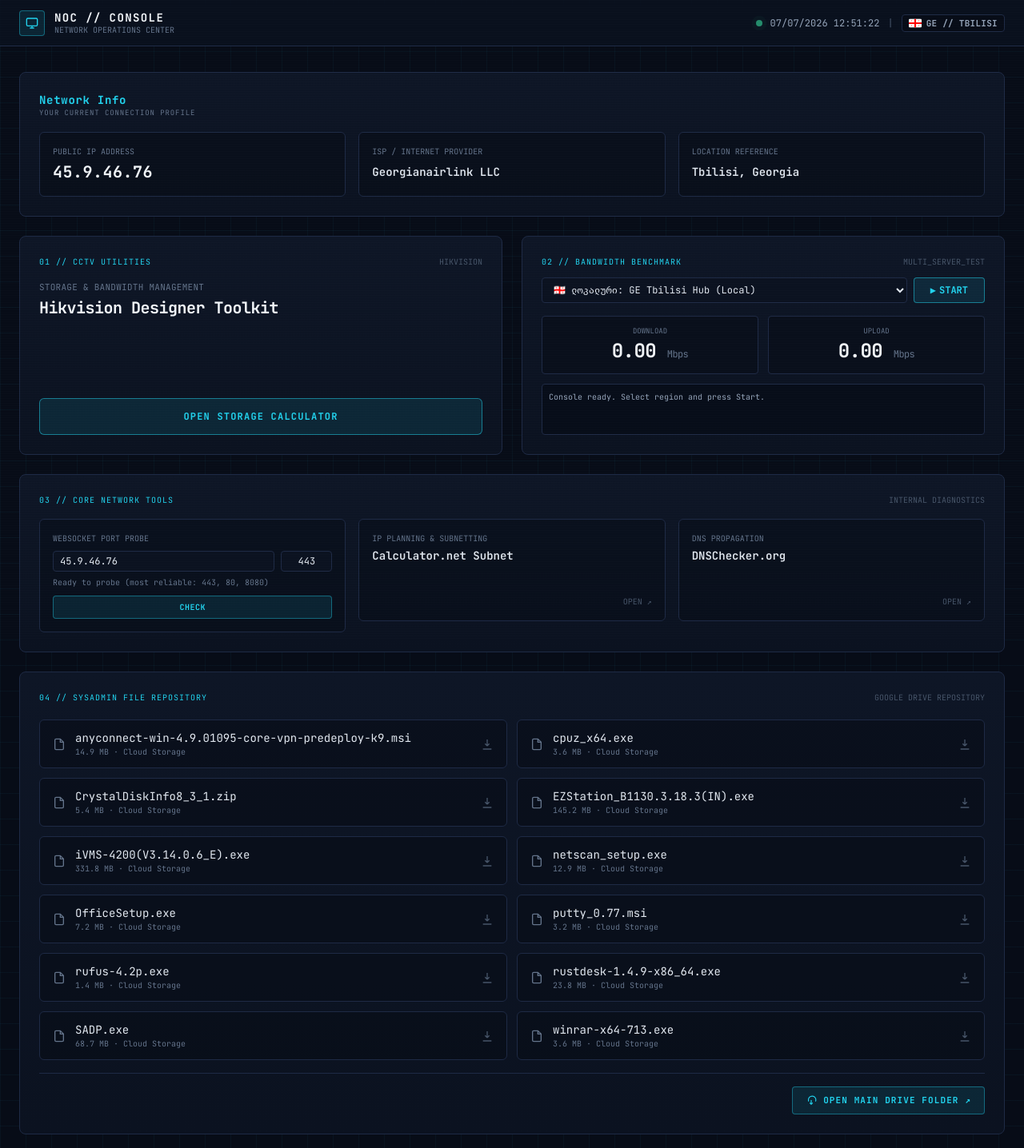
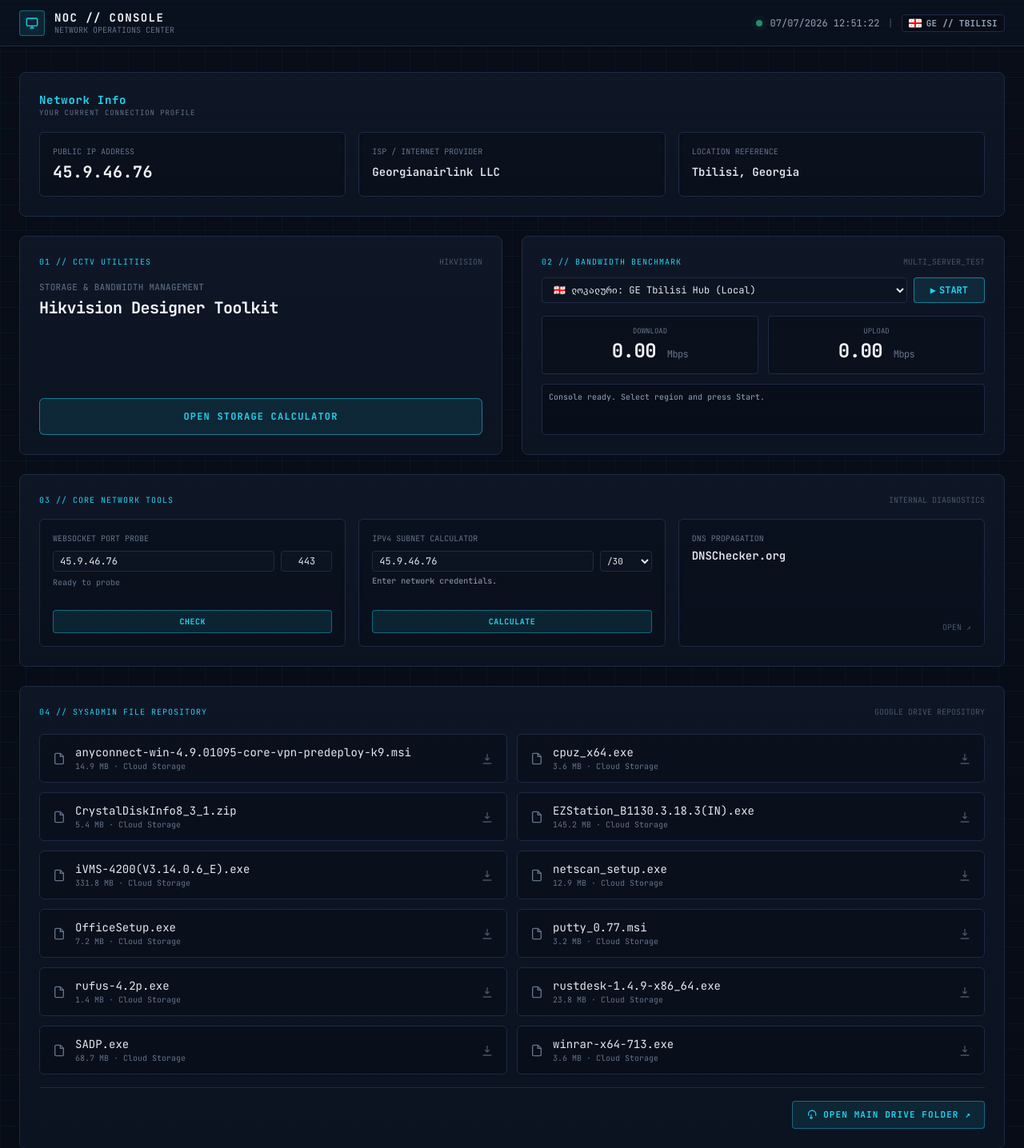
Before and after one commit to giorgikukulava12345-bit/sysadmin-dashboard, a Flask app: page / in a window 1280 px wide. Shown: the top 1436 px of the page at 80% size. Run offline with Flask 3, Linux system fonts and the light colour scheme; some libraries are stand-ins or nearby versions.

Commit message:
Update index.html

```diff
--- a/templates/index.html
+++ b/templates/index.html
@@ -154,7 +154,7 @@
       </div>
     </section>
 
-    <!-- 02 // BANDWIDTH BENCHMARK (ინტეგრირებული ინტერაქტიული სპიდტესტი) -->
+    <!-- 02 // BANDWIDTH BENCHMARK -->
     <section class="panel rounded-lg p-6 relative overflow-hidden flex flex-col justify-between">
       <div>
         <div class="flex items-center justify-between mb-3">
@@ -162,7 +162,6 @@
           <span class="font-mono text-[10px] text-slate-600">MULTI_SERVER_TEST</span>
         </div>
 
-        <!-- სერვერის სელექტორი -->
         <div class="flex gap-2 mb-4">
           <select id="speed-server" class="bg-base-900 border border-base-border rounded px-2.5 py-1.5 text-xs font-mono text-slate-200 w-full focus:outline-none focus:border-cyan-glow/40">
             <option value="tbilisi">🇬🇪 ლოკალური: GE Tbilisi Hub (Local)</option>
@@ -176,7 +175,6 @@
           </button>
         </div>
 
-        <!-- შედეგების პანელები -->
         <div class="grid grid-cols-2 gap-3 mb-3">
           <div class="bg-base-950/60 border border-base-border p-3 rounded text-center">
             <span class="font-mono text-[9px] text-slate-500 uppercase block">Download</span>
@@ -188,7 +186,6 @@
           </div>
         </div>
 
-        <!-- ტექსტური ლოგერი კომპაქტურ ველში -->
         <div class="bg-base-950/80 border border-base-border p-2 rounded text-[10px] font-mono text-slate-400 h-16 overflow-y-auto leading-relaxed" id="speed-log">
           Console ready. Select region and press Start.
         </div>
@@ -196,7 +193,7 @@
     </section>
   </div>
 
-  <!-- 03 // CORE NETWORK TOOLS (ინტეგრირებული ლოკალური ვებსოკეტ ჩეკერით) -->
+  <!-- 03 // CORE NETWORK TOOLS (პორტ ჩეკერი + ახალი შიდა სუბნეტ კალკულატორი) -->
   <section class="panel rounded-lg p-6 relative overflow-hidden">
     <div class="flex items-center justify-between mb-4">
       <span class="font-mono text-[10px] text-cyan-glow tracking-widest">03 // CORE NETWORK TOOLS</span>
@@ -204,30 +201,54 @@
     </div>
 
     <div class="grid grid-cols-1 sm:grid-cols-3 gap-4">
-      <!-- ლოკალური ვებსოკეტ პორტ ჩეკერის ინტერფეისი -->
-      <div class="bg-base-950/50 border border-base-border p-4 rounded-md flex flex-col justify-between min-h-[128px]">
+      <!-- ლოკალური ვებსოკეტ პორტ ჩეკერი -->
+      <div class="bg-base-950/50 border border-base-border p-4 rounded-md flex flex-col justify-between min-h-[160px]">
         <div>
           <span class="font-mono text-[10px] text-slate-500 uppercase block mb-2">WebSocket Port Probe</span>
           <div class="flex gap-2 mb-1.5">
             <input id="ws-host" type="text" placeholder="example.com or IP" class="bg-base-900 border border-base-border rounded px-2 py-1 text-xs font-mono text-slate-200 w-full focus:outline-none focus:border-cyan-glow/40 placeholder-slate-600">
             <input id="ws-port" type="text" placeholder="443" value="443" class="bg-base-900 border border-base-border rounded px-2 py-1 text-xs font-mono text-slate-200 w-16 text-center focus:outline-none focus:border-cyan-glow/40 placeholder-slate-600">
           </div>
-          <div id="ws-result" class="font-mono text-[10px] text-slate-500 min-h-[16px] truncate">Ready to probe (most reliable: 443, 80, 8080)</div>
+          <div id="ws-result" class="font-mono text-[10px] text-slate-500 min-h-[16px] truncate">Ready to probe</div>
         </div>
         <button onclick="probePortWS()" id="ws-btn" class="w-full mt-2 bg-cyan-glow/10 hover:bg-cyan-glow/20 border border-cyan-glow/40 hover:border-cyan-glow text-cyan-glow font-mono text-[10px] font-bold uppercase tracking-wider py-1.5 rounded transition text-center">
           Check
         </button>
       </div>
 
-      <a href="https://www.calculator.net/ip-subnet-calculator.html" target="_blank" class="bg-base-950/50 hover:bg-base-800/60 border border-base-border hover:border-cyan-glow/50 p-4 rounded-md transition group flex flex-col justify-between h-32">
+      <!-- ახალი ჩაშენებული სუბნეტ კალკულატორი (ფერებში და სტილში) -->
+      <div class="bg-base-950/50 border border-base-border p-4 rounded-md flex flex-col justify-between min-h-[160px]">
         <div>
-          <span class="font-mono text-[10px] text-slate-500 uppercase block">IP Planning & Subnetting</span>
-          <span class="font-mono text-sm font-semibold text-slate-200 mt-1 block group-hover:text-cyan-glow transition">Calculator.net Subnet</span>
+          <span class="font-mono text-[10px] text-slate-500 uppercase block mb-2">IPv4 Subnet Calculator</span>
+          <div class="flex gap-2 mb-1.5">
+            <input id="sub-ip" type="text" placeholder="45.9.46.76" class="bg-base-900 border border-base-border rounded px-2 py-1 text-xs font-mono text-slate-200 w-full focus:outline-none focus:border-cyan-glow/40 placeholder-slate-600">
+            <select id="sub-mask" class="bg-base-900 border border-base-border rounded px-1 py-1 text-[11px] font-mono text-slate-200 w-20 focus:outline-none focus:border-cyan-glow/40">
+              <option value="32">/32</option>
+              <option value="31">/31</option>
+              <option value="30" selected>/30</option>
+              <option value="29">/29</option>
+              <option value="28">/28</option>
+              <option value="27">/27</option>
+              <option value="26">/26</option>
+              <option value="25">/26</option>
+              <option value="24">/24</option>
+              <option value="23">/23</option>
+              <option value="22">/22</option>
+              <option value="16">/16</option>
+              <option value="8">/8</option>
+            </select>
+          </div>
+          <div id="sub-result" class="font-mono text-[10px] text-slate-400 mt-1 space-y-0.5 overflow-y-auto max-h-[64px] leading-tight">
+            Enter network credentials.
+          </div>
         </div>
-        <span class="font-mono text-[10px] text-slate-600 text-right group-hover:text-cyan-glow/70 transition">OPEN ↗</span>
-      </a>
+        <button onclick="calculateSubnet()" class="w-full mt-2 bg-cyan-glow/10 hover:bg-cyan-glow/20 border border-cyan-glow/40 hover:border-cyan-glow text-cyan-glow font-mono text-[10px] font-bold uppercase tracking-wider py-1.5 rounded transition text-center">
+          Calculate
+        </button>
+      </div>
 
-      <a href="https://dnschecker.org/" target="_blank" class="bg-base-950/50 hover:bg-base-800/60 border border-base-border hover:border-cyan-glow/50 p-4 rounded-md transition group flex flex-col justify-between h-32">
+      <!-- DNS პანელი უცვლელია -->
+      <a href="https://dnschecker.org/" target="_blank" class="bg-base-950/50 hover:bg-base-800/60 border border-base-border hover:border-cyan-glow/50 p-4 rounded-md transition group flex flex-col justify-between min-h-[160px]">
         <div>
           <span class="font-mono text-[10px] text-slate-500 uppercase block">DNS Propagation</span>
           <span class="font-mono text-sm font-semibold text-slate-200 mt-1 block group-hover:text-cyan-glow transition">DNSChecker.org</span>
@@ -402,8 +423,9 @@
       const ipData = await response.json();
       document.getElementById('geo-ip-display').textContent = ipData.ip;
 
-      // ვსვამთ IP მისამართს ავტომატურად პორტ ჩეკერის ველშიც
+      // ვავსებთ მიმდინარე IP-ს ორივე ხელსაწყოს ველში
       document.getElementById('ws-host').value = ipData.ip;
+      document.getElementById('sub-ip').value = ipData.ip;
 
       const geoResponse = await fetch(`https://ipapi.co/${ipData.ip}/json/`);
       const geoData = await geoResponse.json();
@@ -424,9 +446,10 @@
     document.getElementById('geo-isp').textContent = 'Georgianairlink LLC';
     document.getElementById('geo-location').textContent = 'Tbilisi, Georgia';
     document.getElementById('ws-host').value = '45.9.46.76';
+    document.getElementById('sub-ip').value = '45.9.46.76';
   }
 
-  // ლოკალური ვებსოკეტ პორტ ჩეკერის ლოგიკა
+  // ლოკალური ვებსოკეტ პორტ ჩეკერი
   function probePortWS() {
     let host = document.getElementById('ws-host').value.trim();
     const port = document.getElementById('ws-port').value.trim();
@@ -482,7 +505,69 @@
     };
   }
 
-  // მრავალრეგიონალური სიჩქარის ტესტის ლოგიკა (Tbilisi-ს მხარდაჭერით)
+  // ახალი შიდა სუბნეტ კალკულატორი
+  function calculateSubnet() {
+    const ipStr = document.getElementById('sub-ip').value.trim();
+    const maskStr = document.getElementById('sub-mask').value;
+    const resultDiv = document.getElementById('sub-result');
+
+    const ipReg = /^([0-9]{1,3})\.([0-9]{1,3})\.([0-9]{1,3})\.([0-9]{1,3})$/;
+    if (!ipReg.test(ipStr)) {
+      resultDiv.innerHTML = "<span class='text-rose-400'>⚠️ Invalid IP Address format.</span>";
+      return;
+    }
+
+    const parts = ipStr.split('.').map(Number);
+    if (parts.some(p => p > 255)) {
+      resultDiv.innerHTML = "<span class='text-rose-400'>⚠️ Octet value cannot exceed 255.</span>";
+      return;
+    }
+
+    const prefix = parseInt(maskStr, 10);
+
+    // 32-ბიტიანი ბინარული მასივის აწყობა
+    let ipNum = (parts[0] << 24) >>> 0;
+    ipNum += (parts[1] << 16) >>> 0;
+    ipNum += (parts[2] << 8) >>> 0;
+    ipNum += parts[3] >>> 0;
+
+    let maskNum = 0;
+    if (prefix > 0) {
+      maskNum = (-1 << (32 - prefix)) >>> 0;
+    }
+
+    const netNum = (ipNum & maskNum) >>> 0;
+    const broadNum = (netNum | ~maskNum) >>> 0;
+
+    const numHosts = Math.max(0, (broadNum - netNum) + 1);
+    const usableHosts = prefix >= 31 ? numHosts : Math.max(0, numHosts - 2);
+
+    function numToId(num) {
+      return [
+        (num >>> 24) & 255,
+        (num >>> 16) & 255,
+        (num >>> 8) & 255,
+        num & 255
+      ].join('.');
+    }
+
+    let usableRange = "N/A";
+    if (prefix <= 30) {
+      usableRange = `${numToId(netNum + 1)} - ${numToId(broadNum - 1)}`;
+    } else if (prefix === 31) {
+      usableRange = `${numToId(netNum)} - ${numToId(broadNum)}`;
+    }
+
+    resultDiv.innerHTML = `
+      <div><span class="text-cyan-glow">Network:</span> ${numToId(netNum)}/${prefix}</div>
+      <div><span class="text-cyan-glow">Mask:</span> ${numToId(maskNum)}</div>
+      <div><span class="text-cyan-glow">Range:</span> ${usableRange}</div>
+      <div><span class="text-cyan-glow">Broadcast:</span> ${numToId(broadNum)}</div>
+      <div><span class="text-cyan-glow">Valid Hosts:</span> ${usableHosts}</div>
+    `;
+  }
+
+  // მრავალრეგიონალური სიჩქარის ტესტი
   function startSpeedTest() {
     const server = document.getElementById('speed-server').value;
     const logEl = document.getElementById('speed-log');
```
